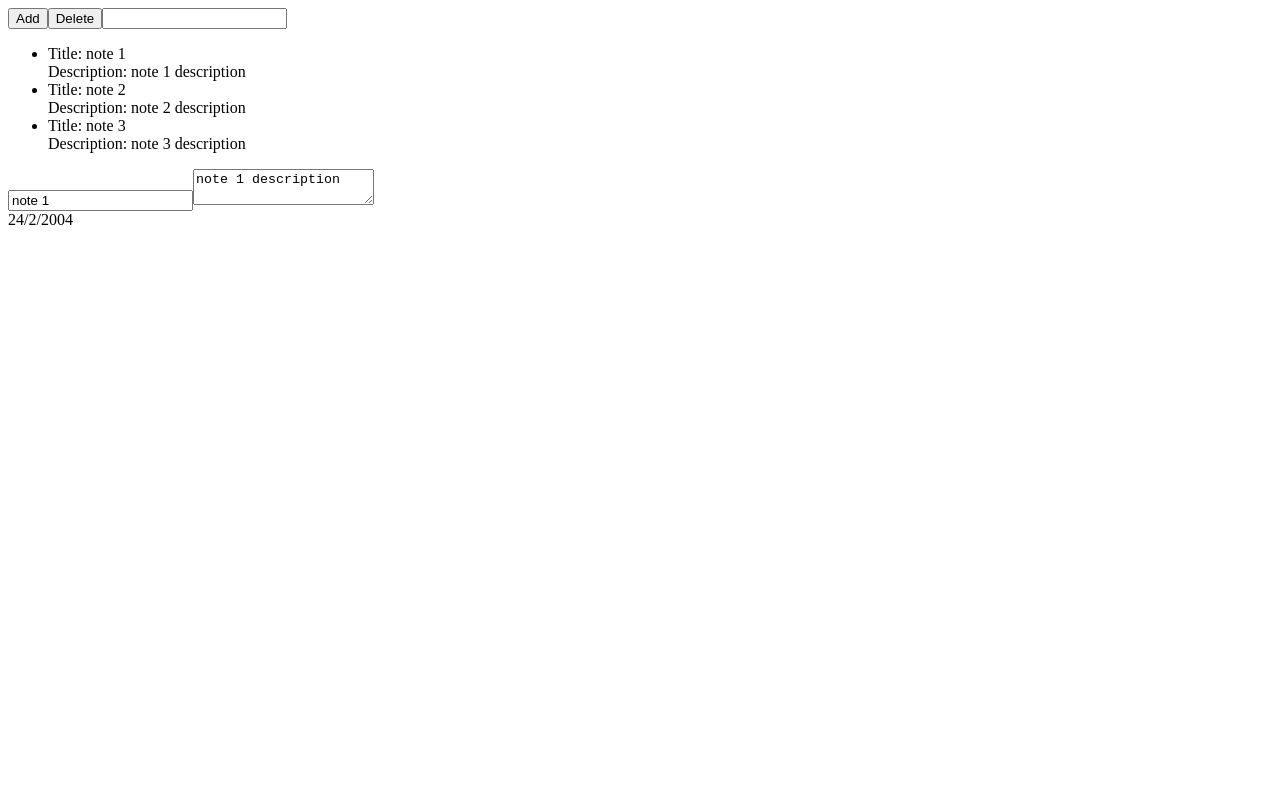
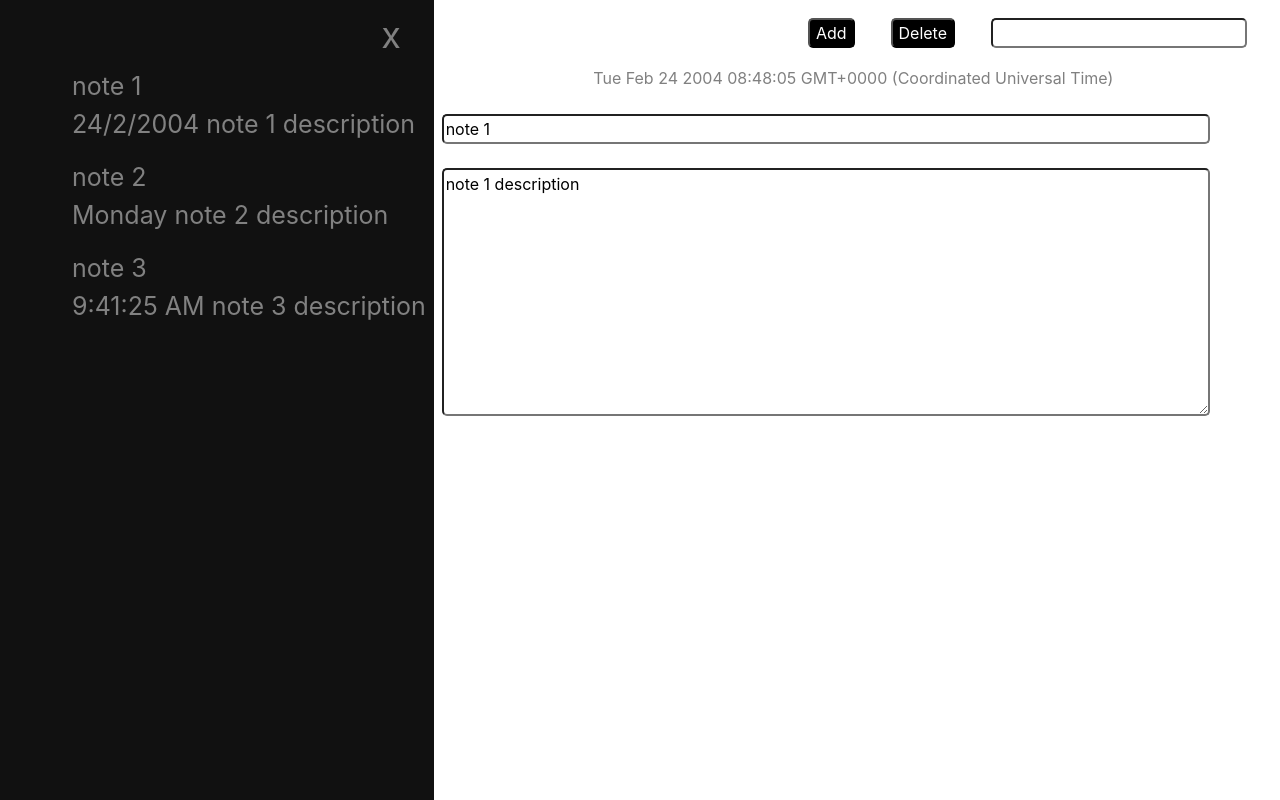
Before and after one commit to Ramu-Narsinga/notes-app, an Angular app: page / in a window 1280 px wide. Built offline with nearby package versions, Linux system fonts and the light colour scheme.

Commit message:
added bootstrap for layout and updated html and css designs

```diff
--- a/angular.json
+++ b/angular.json
@@ -27,7 +27,8 @@
               "src/assets"
             ],
             "styles": [
-              "src/styles.scss"
+              "src/styles.scss",
+              "node_modules/bootstrap/dist/css/bootstrap.min.css"
             ],
             "scripts": [],
             "es5BrowserSupport": true
--- a/package.json
+++ b/package.json
@@ -19,7 +19,10 @@
     "@angular/platform-browser": "~7.2.0",
     "@angular/platform-browser-dynamic": "~7.2.0",
     "@angular/router": "~7.2.0",
+    "bootstrap": "^4.4.1",
     "core-js": "^2.5.4",
+    "jquery": "^3.4.1",
+    "popper": "^1.0.1",
     "redux": "^4.0.5",
     "rxjs": "~6.3.3",
     "tslib": "^1.9.0",
--- a/src/app/notes-base/edit-note/edit-note.component.html
+++ b/src/app/notes-base/edit-note/edit-note.component.html
@@ -1,3 +1,8 @@
-<input name="title" [(ngModel)]="note && note.title" (input)="onNoteChange($event)" />
-<textarea [(ngModel)]="note && note.description" name="description" (input)="onNoteChange($event)"></textarea>
-<div>{{parseTSDate(note.timeStamp)}}</div>
+<div class="date">{{formatTSDate(note.timeStamp)}}</div>
+<!-- <span>TITLE:</span> -->
+<br />
+<input name="title" class="inp" [(ngModel)]="note && note.title" (input)="onNoteChange($event)" />
+<br />
+<!-- <span>Description:</span> -->
+<br />
+<textarea class="inp" rows="10" [(ngModel)]="note && note.description" name="description" (input)="onNoteChange($event)"></textarea>
--- a/src/app/notes-base/edit-note/edit-note.component.scss
+++ b/src/app/notes-base/edit-note/edit-note.component.scss
@@ -0,0 +1,16 @@
+.inp {
+    width: 60vw;
+    background: white;
+    color: black;
+    border-radius: 5px;
+}
+
+.date {
+    text-align: center;
+    color: grey;
+}
+
+input[type=text], textarea {
+    border-style: inset;
+    border-width: 2px;
+}
--- a/src/app/notes-base/edit-note/edit-note.component.ts
+++ b/src/app/notes-base/edit-note/edit-note.component.ts
@@ -76,33 +76,8 @@ export class EditNoteComponent implements OnInit {
   ngOnInit() {
   }
 
-  _MS_PER_DAY = 1000 * 60 * 60 * 24;
-
-  // a and b are javascript Date objects
-  dateDiffInDays(a, b) {
-    // Discard the time and time-zone information.
-    const utc1 = Date.UTC(a.getFullYear(), a.getMonth(), a.getDate());
-    const utc2 = Date.UTC(b.getFullYear(), b.getMonth(), b.getDate());
-
-    return Math.floor((utc2 - utc1) / this._MS_PER_DAY);
-  }
-
-  dayDifference: any;
-  weekDays = ["Sunday", "Monday", "Tuesday", "Wednesday", "Thursday", "Friday", "Saturday"]
-
-  parseTSDate(dateInMs) {
+  formatTSDate(dateInMs) {
     let d = new Date(dateInMs);
-    let currentDate = new Date();
-    // show week day name if it is in past and falls with in a week
-    this.dayDifference = this.dateDiffInDays(d, currentDate);
-    // console.log("this.dayDifference", this.dayDifference);
-    if ( this.dayDifference > 1 && this.dayDifference <= 7 ) {
-      return  this.weekDays[d.getDay()]
-    } else if (this.dayDifference > 7) {
-      return d.getDate() + "/" + (d.getMonth()+1) + "/" + d.getFullYear();
-    } else {
-      // current Date
-      return d.toLocaleTimeString();
-    }
+    return d.toString();
   }
 }
--- a/src/app/notes-base/notes-base.component.html
+++ b/src/app/notes-base/notes-base.component.html
@@ -1,3 +1,16 @@
-<app-toolbar></app-toolbar>
-<app-notes-list></app-notes-list>
-<app-edit-note></app-edit-note>
+<div class="container-fluid">
+    <div class="row">
+
+        <div class="col-xs-12 col-sm-12 col-md-12 col-lg-12">
+            <app-toolbar></app-toolbar>
+        </div>
+
+        <div class="col-sm-4 col-md-4 col-lg-4">
+            <app-notes-list></app-notes-list>
+        </div>
+
+        <div class="col-sm-8 col-md-8 col-lg-8">
+            <app-edit-note></app-edit-note>
+        </div>
+    </div>
+</div>
--- a/src/app/notes-base/notes-list/notes-list.component.html
+++ b/src/app/notes-base/notes-list/notes-list.component.html
@@ -1,10 +1,26 @@
-<ul>
+<div id="notes-sidebar" class="sidebar">
+    <a href="#" class="closebtn" *ngIf="!sideBarOpen" (click)="closeNav($event)">x</a>
+    <ul *ngIf="notesList.length != 0; else noNoteFound">
       <li *ngFor="let note of notesList" (click)="setActiveNote(note)">
         <div>
-      Title: {{note.title}}
+          {{note.title}}
         </div>
         <div>
-      Description: {{note.description}}
+          <span>
+              {{parseTSDate(note.timeStamp)}}
+          </span>
+          <span>
+              {{note.description}}
+          </span>
         </div>
       </li>
     </ul>
+
+    <ng-template #noNoteFound>
+        No Notes Found.
+    </ng-template>
+</div>
+
+<div id="notes-list-e">
+    <a href="#" class="openbtn" *ngIf="sideBarOpen" (click)="openNav($event)">☰</a>
+</div>
--- a/src/app/notes-base/notes-list/notes-list.component.scss
+++ b/src/app/notes-base/notes-list/notes-list.component.scss
@@ -0,0 +1,51 @@
+.sidebar {
+  height: 100%;
+  width: inherit;
+  position: fixed;
+  z-index: 1;
+  top: 0;
+  left: 0;
+  background-color: #111;
+  overflow-x: hidden;
+  transition: 0.5s;
+  padding-top: 60px;
+}
+
+.sidebar li, .sidebar a {
+  padding: 8px 8px 8px 32px;
+  text-decoration: none;
+  font-size: 25px;
+  color: #818181;
+  display: block;
+  transition: 0.2s;
+}
+
+.sidebar li:hover, .sidebar a:hover {
+  color: #f1f1f1;
+}
+
+.sidebar .closebtn {
+  position: absolute;
+  top: 0;
+  right: 25px;
+  font-size: 36px;
+  margin-left: 50px;
+}
+
+.openbtn {
+  font-size: 20px;
+  cursor: pointer;
+  background-color: #111;
+  color: white;
+  padding: 10px 15px;
+  border: none;
+}
+
+.openbtn:hover {
+  background-color: #444;
+}
+
+#notes-list-e {
+  transition: margin-left 0.5s;
+  padding: 16px;
+}
--- a/src/app/notes-base/notes-list/notes-list.component.ts
+++ b/src/app/notes-base/notes-list/notes-list.component.ts
@@ -41,4 +41,50 @@ export class NotesListComponent implements OnInit {
       }
     });
   }
+
+  sideBarOpen: any = false;
+
+  openNav() {
+    this.sideBarOpen = false;
+    event.preventDefault();
+    document.getElementById("notes-sidebar").style.width = "inherit";
+    document.getElementById("notes-list-e").style.marginLeft = "inherit";
+  }
+
+  closeNav(event) {
+    this.sideBarOpen = true;
+    event.preventDefault();
+    document.getElementById("notes-sidebar").style.width = "0";
+    document.getElementById("notes-list-e").style.marginLeft= "0";
+  }
+
+  _MS_PER_DAY = 1000 * 60 * 60 * 24;
+
+  // a and b are javascript Date objects
+  dateDiffInDays(a, b) {
+    // Discard the time and time-zone information.
+    const utc1 = Date.UTC(a.getFullYear(), a.getMonth(), a.getDate());
+    const utc2 = Date.UTC(b.getFullYear(), b.getMonth(), b.getDate());
+
+    return Math.floor((utc2 - utc1) / this._MS_PER_DAY);
+  }
+
+  dayDifference: any;
+  weekDays = ["Sunday", "Monday", "Tuesday", "Wednesday", "Thursday", "Friday", "Saturday"]
+
+  parseTSDate(dateInMs) {
+    let d = new Date(dateInMs);
+    let currentDate = new Date();
+    // show week day name if it is in past and falls with in a week
+    this.dayDifference = this.dateDiffInDays(d, currentDate);
+    // console.log("this.dayDifference", this.dayDifference);
+    if ( this.dayDifference > 1 && this.dayDifference <= 7 ) {
+      return  this.weekDays[d.getDay()]
+    } else if (this.dayDifference > 7) {
+      return d.getDate() + "/" + (d.getMonth()+1) + "/" + d.getFullYear();
+    } else {
+      // current Date
+      return d.toLocaleTimeString();
+    }
+  }
 }
--- a/src/app/notes-base/toolbar/toolbar.component.html
+++ b/src/app/notes-base/toolbar/toolbar.component.html
@@ -1,3 +1,5 @@
-<button (click)="addNote()">Add</button>
-<button (click)="deleteNote()">Delete</button>
-<input type="text" [(ngModel)]="searchKey" (ngModelChange)="searchNotes()" />
+<div  class="toolbar-container">
+    <button class="tb-ele" (click)="addNote()">Add</button>
+    <button class="tb-ele" (click)="deleteNote()">Delete</button>
+    <input class="tb-ele search" type="text" [(ngModel)]="searchKey" (ngModelChange)="searchNotes()" />
+</div>
--- a/src/app/notes-base/toolbar/toolbar.component.scss
+++ b/src/app/notes-base/toolbar/toolbar.component.scss
@@ -0,0 +1,15 @@
+.toolbar-container {
+    float: right;
+}
+
+.tb-ele {
+    margin: 18px;
+    color: white;
+    background: black;
+    border-radius: 5px;
+}
+
+.search {
+    background: inherit;
+    color: black;
+}
```
Also changed, not shown: 1 other file (tests, documents, lock files or other folders). Lines whose indentation alone changed are shown as unchanged.
